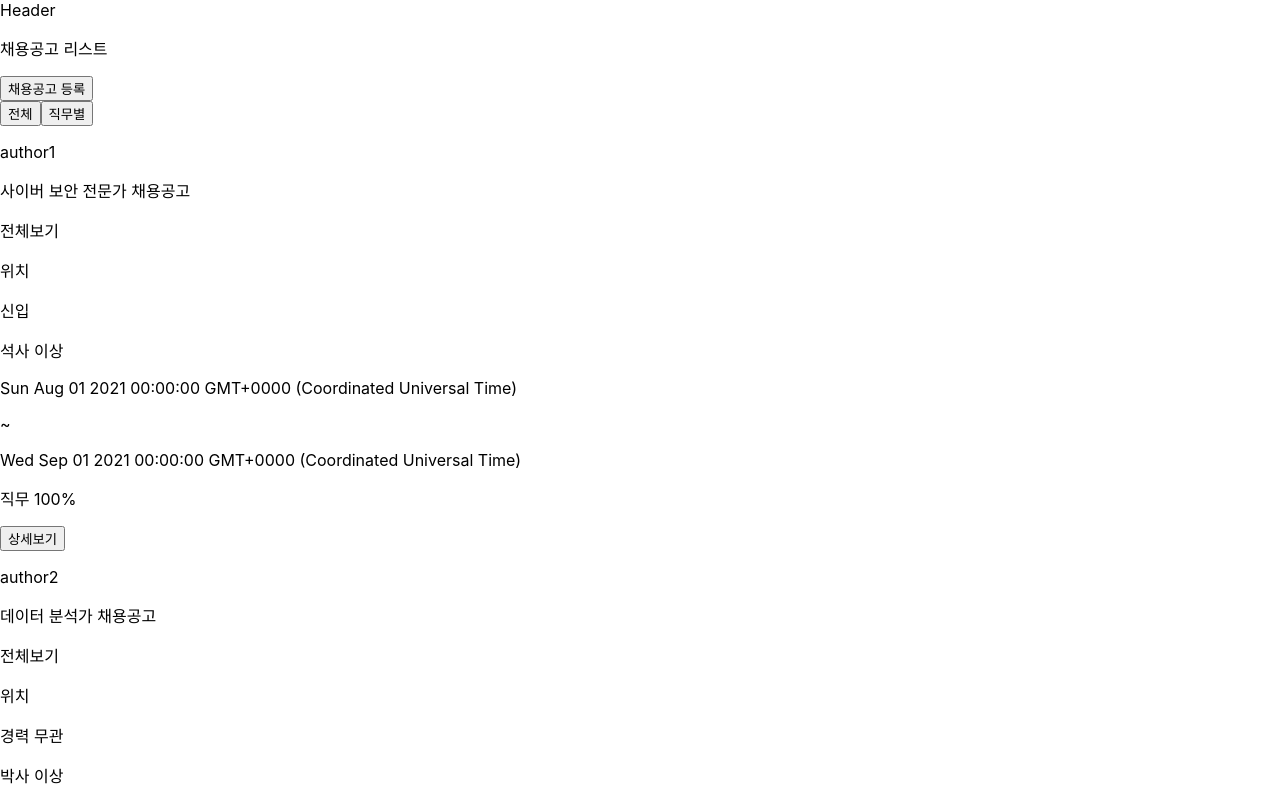
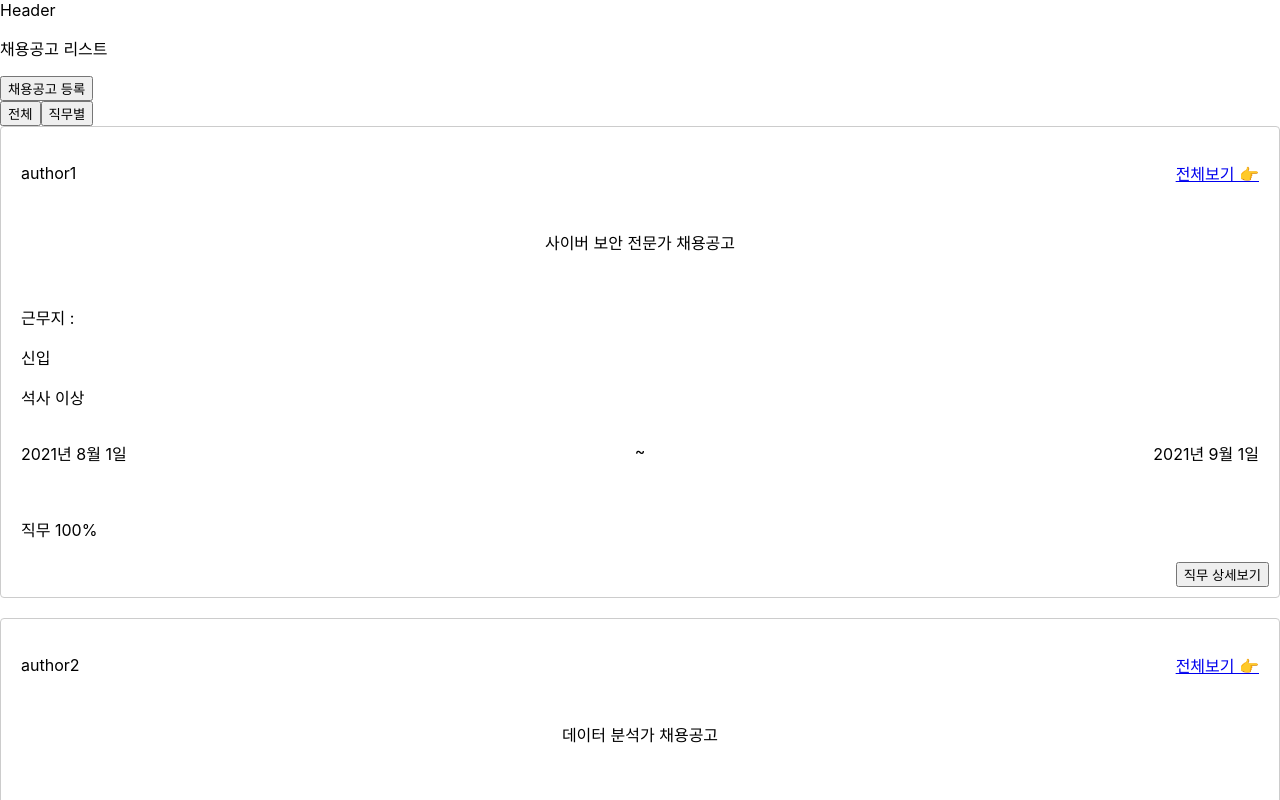
Before and after one commit to thovy/notice, a React (Create React App) app: page /job in a window 1280 px wide. Shown: the top 800 px of the page. Built offline with nearby package versions, Linux system fonts and the light colour scheme.

Commit message:
feat: JobPostList에 나타날 thumbnail 카드들 수정
- css 조금 수정
- 날짜 표시 형태 수정

```diff
--- /dev/null
+++ b/src/components/post/list/JobPostThumb.css
@@ -0,0 +1,58 @@
+/* 전체 카드 컨테이너 */
+.card-container {
+    position: relative;
+    border: 1px solid #ccc;
+    border-radius: 4px;
+    padding: 20px;
+    margin-bottom: 20px;
+    box-sizing: border-box;
+}
+
+/* 작성자, 제목, 전체보기 */
+.author-title-container {
+    display: flex;
+    flex-direction: column;
+    justify-content: space-between;
+    align-items: center;
+    margin-bottom: 20px;
+}
+
+.title-detail-wrapper {
+    display: flex;
+    justify-content: space-between;
+    align-items: center;
+    width: 100%;
+
+}
+.go-detail:hover {
+    transform: scale(1.1);
+}
+
+.title-wrapper {
+    margin: 15px 0px;
+}
+
+/* 기본 정보 */
+.post-basic-wrapper {
+    display: column;
+    margin-bottom: 20px;
+}
+
+.post-basic-wrapper .date {
+    display: flex;
+    justify-content: space-between;
+}
+
+/* 본문 및 분석 결과 */
+.post-analyze-container {
+    display: flex;
+    justify-content: space-between;
+    align-items: center;
+    margin-bottom: 20px;
+}
+
+.open-job-detail {
+    position: absolute;
+    bottom: 10px;
+    right: 10px;
+}
--- a/src/components/post/list/JobPostThumb.tsx
+++ b/src/components/post/list/JobPostThumb.tsx
@@ -1,32 +1,55 @@
-import React from 'react'
+import React, { useState } from 'react'
 import { Post } from '../dummyJob'
+import { Link } from 'react-router-dom';
+import JobPostListModal from './JobPostListModal';
+import './JobPostThumb.css'
 
 interface ChildCompoenentProps {
   postData: Post;
 }
 
 const JobPostThumb:React.FC<ChildCompoenentProps> = ({postData}) => {
-    if (!postData) return null;
+    // 모달 상태 관리
+    const [isModalOpen, setIsModalOpen] = useState(false);
+
 
     const careerString = ['경력 무관', '신입', '경력'];
     const eduString = ['학력 무관', '고졸 이상', '대졸 이상', '석사 이상', '박사 이상'];
 
+    const formatDate = (date: Date) => {
+        const year = date.getFullYear();
+        const month = date.getMonth() + 1;
+        const day = date.getDate();
+
+        return `${year}년 ${month}월 ${day}일`;
+    }
+
+    const handleModalOpen = () => {
+        setIsModalOpen(!isModalOpen);
+    }
+
+    if (!postData) return null;
+
   return (
     <>
+        <div className="card-container">
             <div className="author-title-container">
+                <div className="title-detail-wrapper">
                     <div className="author-wrapper">
                         <p>{postData.author}</p>
+                    </div>
+                    <div className="go-detail">
+                        {/* 전체보기라는 글자를 누르면 /job/post/:id 로 이동 */}
+                        <Link to={`/job/post/${postData.id}`}>전체보기 👉</Link>
+                    </div>
                 </div>
                 <div className="title-wrapper">
                     <p>{postData.title}</p>
                 </div>
-            <div className="go-detail">
-                <p>전체보기</p>
-            </div>
             </div>
             <div className="post-basic-wrapper">
                 <div className="location">
-                <p>위치</p>
+                    <p>근무지 : </p>
                 </div>
                 <div className="newbie">
                     <p>{careerString[postData.career]}</p>
@@ -36,9 +59,9 @@ const JobPostThumb:React.FC<ChildCompoenentProps> = ({postData}) => {
                 </div>
                 {postData.startDate && postData.endDate ?
                 <div className="date">
-                    <p>{postData.startDate?.toString()}</p>
+                    <p>{formatDate(postData.startDate)}</p>
                     <p>~</p>
-                    <p>{postData.endDate?.toString()}</p>
+                    <p>{formatDate(postData.endDate)}</p>
                 </div>
                 :
                 <div className="date">
@@ -46,19 +69,23 @@ const JobPostThumb:React.FC<ChildCompoenentProps> = ({postData}) => {
                 </div>
                 }
             </div>
-            <div className="post-main-container">
-                <div className="main-wrapper">
+            <div className="post-analyze-container">
+                <div className="analyze-wrapper">
                     <div className="analyze-result">
                         {postData.isJob == 'job'
                         ? <p>직무 100%</p>
                         : <p>{postData.analyzeResult}</p>
                         }
                     </div>
-                    <div className="open-job-detail">
-                        <button>상세보기</button>
                 </div>
             </div>
+            <div className="open-job-detail">
+                <button onClick={()=>handleModalOpen()}>직무 상세보기</button>
             </div>
+        </div>
+        {isModalOpen &&
+            <JobPostListModal handleModal={handleModalOpen} postData={postData} />
+        }
     </>
   )
 }
```
Lines whose indentation alone changed are shown as unchanged.
